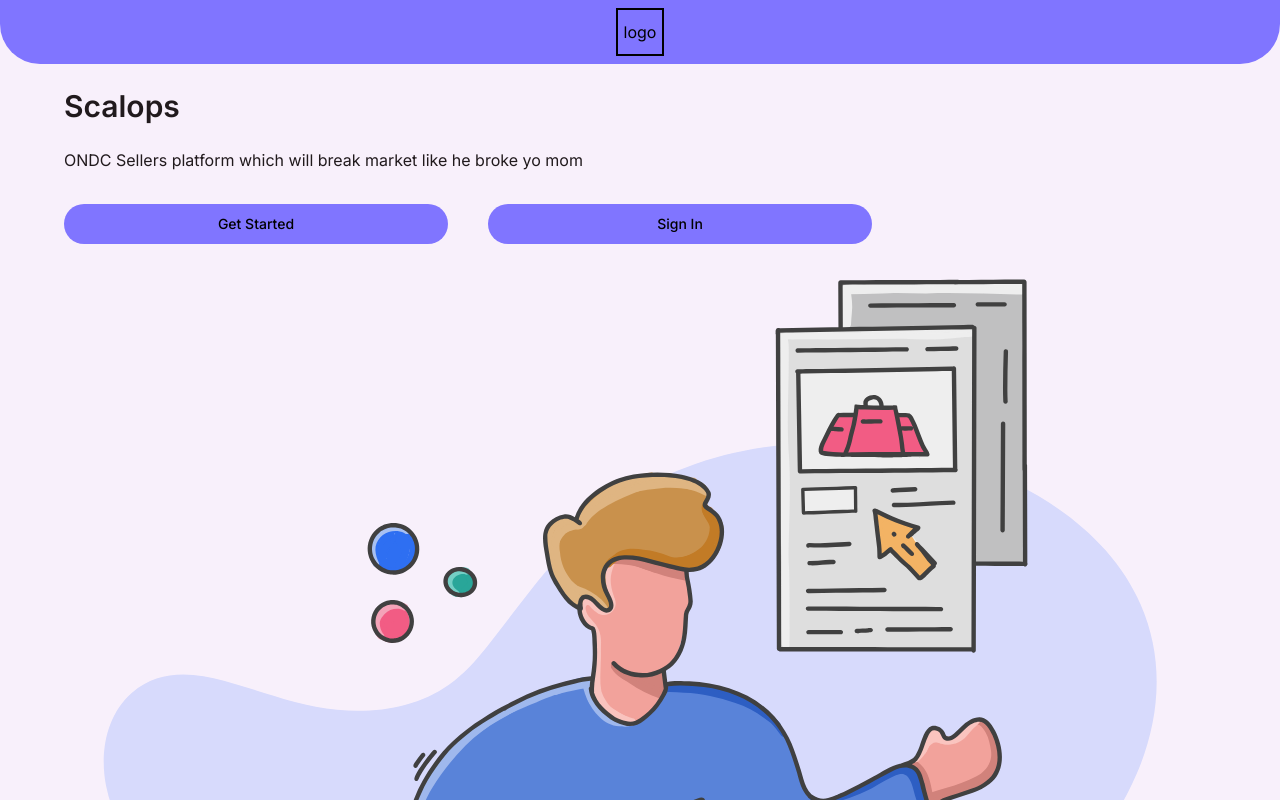
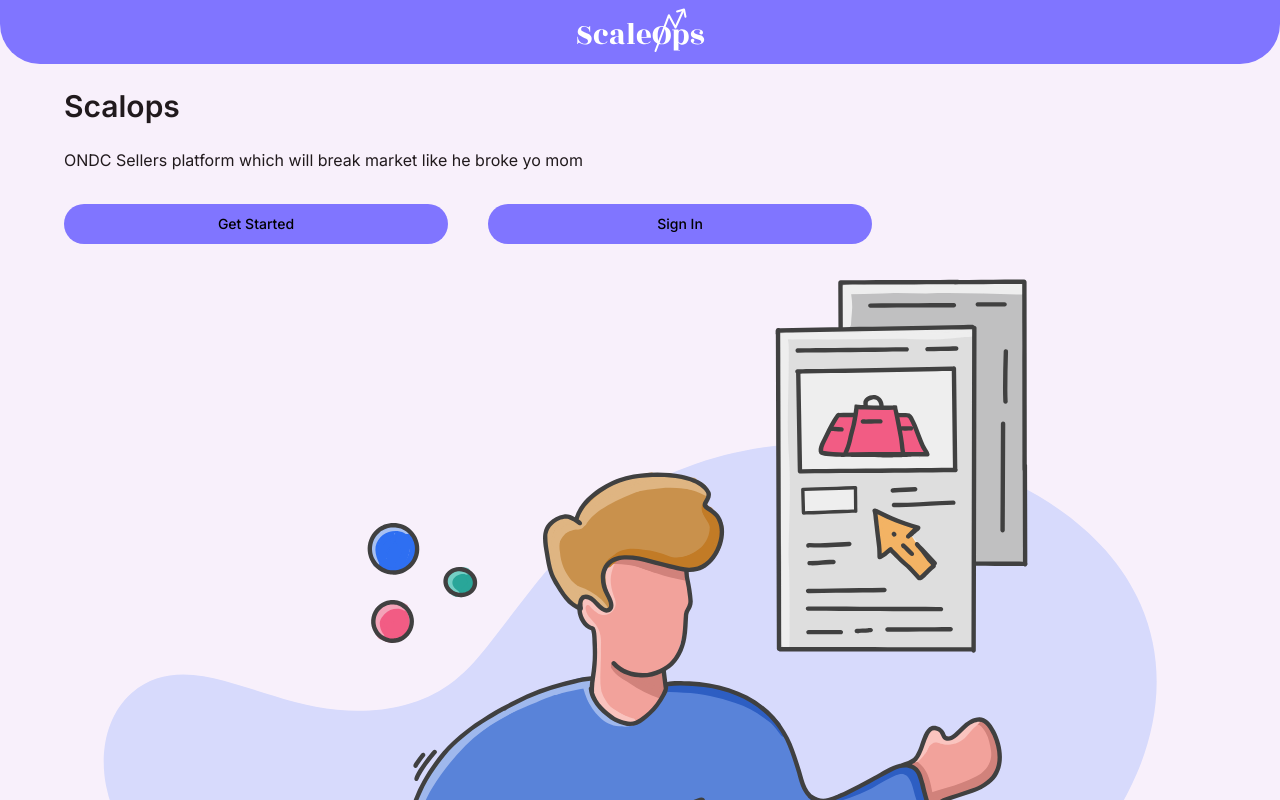
Before and after one commit to Abh1noob/scalops-fe, a Next.js app: page / in a window 1280 px wide. Shown: the top 800 px of the page. Built offline with nearby package versions, Linux system fonts and the light colour scheme; no server answers.

Commit message:
feat: added logo

```diff
--- a/src/components/navbar.tsx
+++ b/src/components/navbar.tsx
@@ -9,6 +9,8 @@
   UserButton,
 } from "@clerk/nextjs";
 import { useRouter } from "next/navigation";
+import logo from "../../public/logo.svg";
+import Image from "next/image";
 
 const Navbar = () => {
   const { signOut } = useClerk();
@@ -18,9 +20,13 @@
     <div className="w-screen min-h-[8vh] bg-[#8075FF] rounded-b-[40px] flex items-center justify-center">
       <div className="flex justify-end w-[90vw] items-center">
         <div className="absolute flex items-center justify-center w-[90vw]">
-          <p className="h-12 w-12 border-2 border-black flex items-center justify-center">
-            logo
-          </p>
+          <Image
+            src={logo as HTMLImageElement}
+            alt="logo"
+            height={0}
+            width={0}
+            className="h-[10] w-fit mb-1"
+          />
         </div>
 
         <SignedIn>
```
Also changed, not shown: public/logo.svg (added), public/sw.js.
